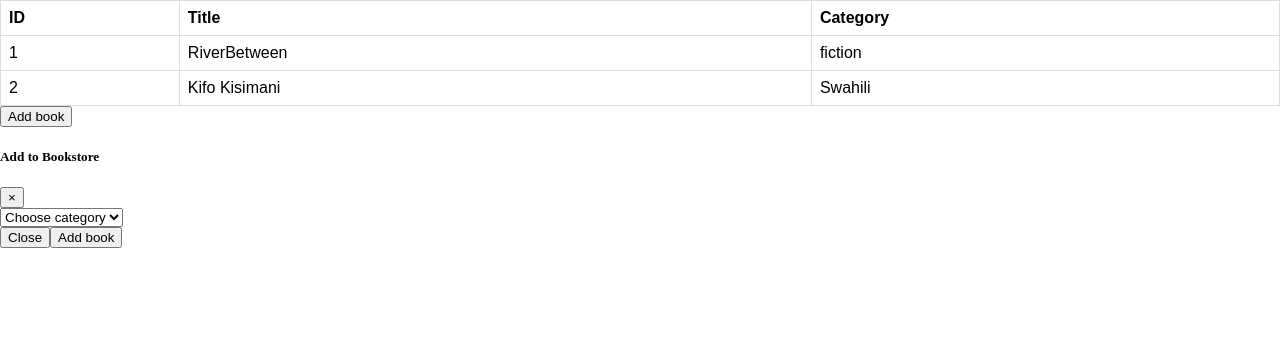
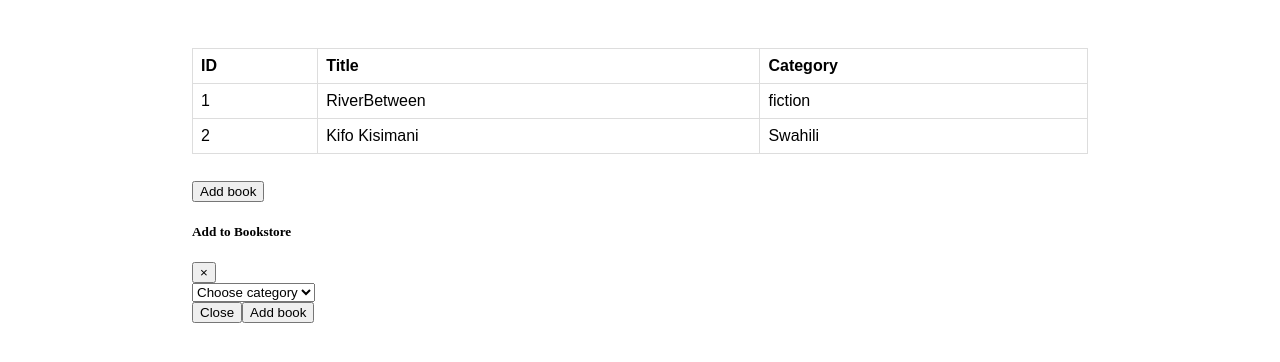
Before and after one commit to imhilla/Bookstore, a React (Create React App) app: page / in a window 1280 px wide. Shown: the top 362 px of the page. Built offline with nearby package versions, Linux system fonts and the light colour scheme; the HTML template or start-up script is replaced by a standard one.

Commit message:
style add button

```diff
--- a/src/App.css
+++ b/src/App.css
@@ -10,3 +10,13 @@ th {
   text-align: left;
   padding: 8px;
 }
+
+.App {
+  width: 70%;
+  margin: auto;
+  padding: 3em;
+}
+
+.addbook{
+  margin-top: 2em;
+}
--- a/src/components/booksform.js
+++ b/src/components/booksform.js
@@ -8,7 +8,7 @@ class BooksForm extends React.Component {
     ));
     return (
       <div>
-        <button type="button" class="btn btn-primary" data-toggle="modal" data-target="#exampleModal">
+        <button type="button" class="addbook btn btn-primary" data-toggle="modal" data-target="#exampleModal">
           Add book
         </button>
         <div class="modal fade" id="exampleModal" tabindex="-1" role="dialog" aria-labelledby="exampleModalLabel" aria-hidden="true">
```
